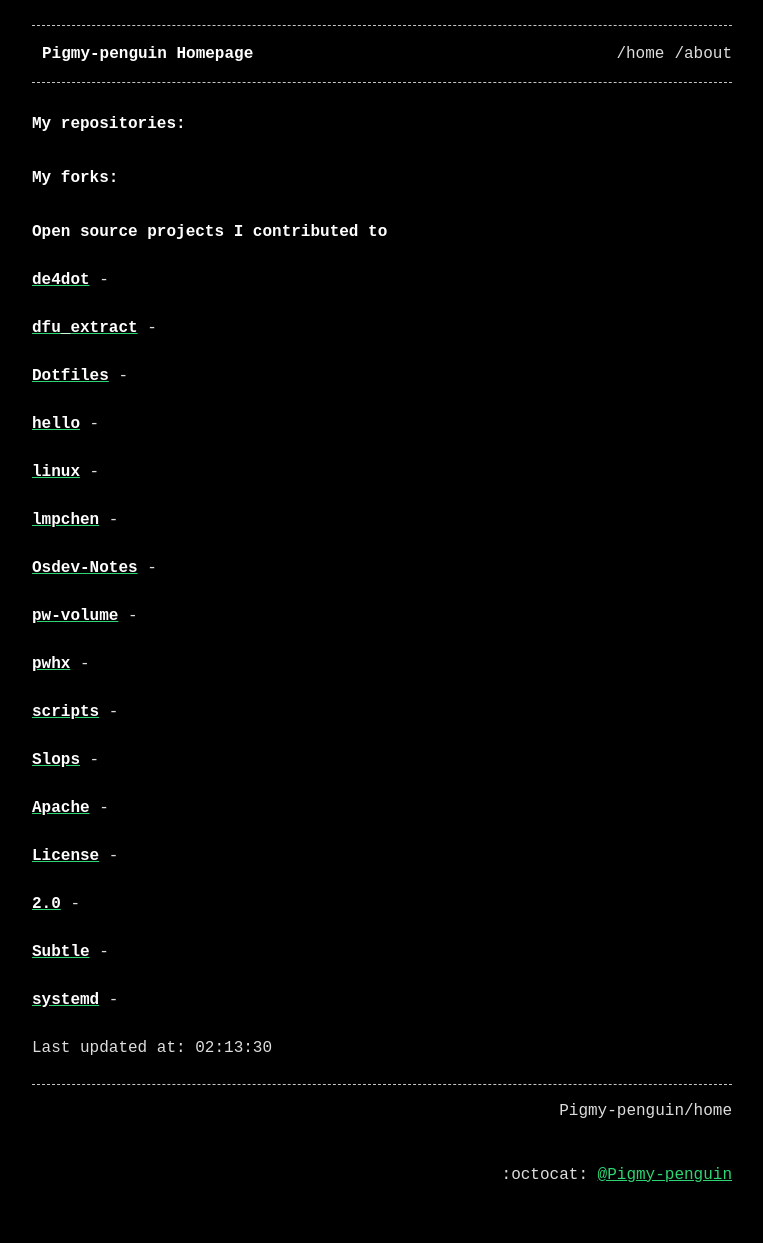
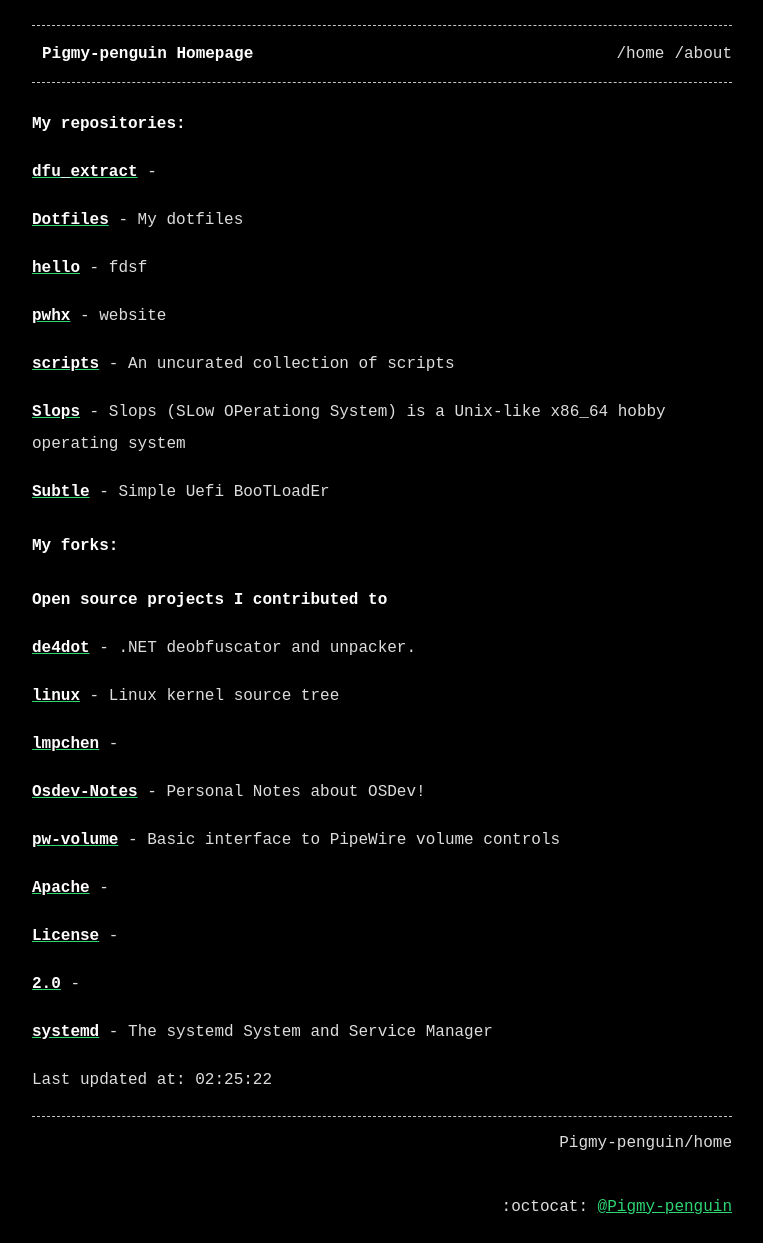
Before and after one commit to Pigmy-penguin/Pigmy-penguin.github.io, a Jekyll site: the page built from index.md, in a window 1280 px wide. Shown: the whole page, without its empty margins (258-1021 px from the left). Built offline with Jekyll 4.4.1, drawn with Linux system fonts in a browser that asks for light colours; before the commit the page ends 1211 px from its top, so only the background shows below that.

Commit message:
Auto updating the website

```diff
--- a/index.md
+++ b/index.md
@@ -7,30 +7,32 @@ title: Pigmy-penguin Homepage
 
 ## My repositories:
 
+[**dfu_extract**](https://github.com/Pigmy-penguin/dfu_extract) -
+
+[**Dotfiles**](https://github.com/Pigmy-penguin/Dotfiles) - My dotfiles
+
+[**hello**](https://github.com/Pigmy-penguin/hello) - fdsf
+
+[**pwhx**](https://github.com/Pigmy-penguin/pwhx) - website
+
+[**scripts**](https://github.com/Pigmy-penguin/scripts) - An uncurated collection of scripts
+
+[**Slops**](https://github.com/Pigmy-penguin/Slops) - Slops (SLow OPerationg System) is a Unix-like x86_64 hobby operating system
+
+[**Subtle**](https://github.com/Pigmy-penguin/Subtle) - Simple Uefi BooTLoadEr
+
 ## My forks:
 ### Open source projects I contributed to
 
-[**de4dot**](https://github.com/Pigmy-penguin/de4dot) -
+[**de4dot**](https://github.com/Pigmy-penguin/de4dot) - .NET deobfuscator and unpacker.
 
-[**dfu_extract**](https://github.com/Pigmy-penguin/dfu_extract) -
-
-[**Dotfiles**](https://github.com/Pigmy-penguin/Dotfiles) -
-
-[**hello**](https://github.com/Pigmy-penguin/hello) -
-
-[**linux**](https://github.com/Pigmy-penguin/linux) -
+[**linux**](https://github.com/Pigmy-penguin/linux) - Linux kernel source tree
 
 [**lmpchen**](https://github.com/Pigmy-penguin/lmpchen) -
 
-[**Osdev-Notes**](https://github.com/Pigmy-penguin/Osdev-Notes) -
+[**Osdev-Notes**](https://github.com/Pigmy-penguin/Osdev-Notes) - Personal Notes about OSDev!
 
-[**pw-volume**](https://github.com/Pigmy-penguin/pw-volume) -
-
-[**pwhx**](https://github.com/Pigmy-penguin/pwhx) -
-
-[**scripts**](https://github.com/Pigmy-penguin/scripts) -
-
-[**Slops**](https://github.com/Pigmy-penguin/Slops) -
+[**pw-volume**](https://github.com/Pigmy-penguin/pw-volume) - Basic interface to PipeWire volume controls
 
 [**Apache**](https://github.com/Pigmy-penguin/Apache) -
 
@@ -38,9 +40,7 @@ title: Pigmy-penguin Homepage
 
 [**2.0**](https://github.com/Pigmy-penguin/2.0) -
 
-[**Subtle**](https://github.com/Pigmy-penguin/Subtle) -
-
-[**systemd**](https://github.com/Pigmy-penguin/systemd) -
+[**systemd**](https://github.com/Pigmy-penguin/systemd) - The systemd System and Service Manager
 
 
-Last updated at: 02:13:30
+Last updated at: 02:25:22
```
Also changed, not shown: 2 other files.
